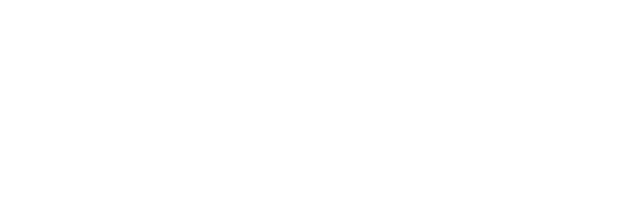
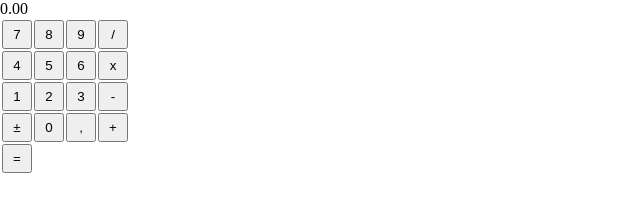
Before and after one commit to EnnoHK/calculator-TOP, a plain HTML site: page index.html in a window 1280 px wide. Shown: the whole page, without its empty margins (0-640 px from the left). Drawn offline with Linux system fonts and the light colour scheme.

Commit message:
Added HTML elements, first javascript ideas

```diff
--- a/index.html
+++ b/index.html
@@ -10,7 +10,37 @@
 </head>
 
 <body>
+    <div id="sumBox">0.00
+    </div>
+    <table>
+        <tr>
+            <td><button class="numbers" value=7>7</button></td>
+            <td><button class="numbers" value="8">8</button></td>
+            <td><button class="numbers" value="9">9</button></td>
+            <td><button class="operators" value='/'>/</button></td>
+        </tr>
+        <tr>
+            <td><button class="numbers" value="4">4</button></td>
+            <td><button class="numbers" value="5">5</button></td>
+            <td><button class="numbers" value="6">6</button></td>
+            <td><button class="operators" value="x">x</button></td>
+        </tr>
+        <tr>
+            <td><button class="numbers" value="1">1</button></td>
+            <td><button class="numbers" value="2">2</button></td>
+            <td><button class="numbers" value="3">3</button></td>
+            <td><button class="operators" value="-">-</button></td>
+        </tr>
+        <tr>
+            <td><button>±</button></td>
+            <td><button class="numbers" value="0">0</button></td>
+            <td><button>,</button></td>
+            <td><button class="operators" value="+">+</button></td>
+        </tr>
 
+        <td><button id="equals" class="operators" value="+">=</button></td>
+
+    </table>
 
     <script src="javascript.js"></script>
 </body>
--- a/javascript.js
+++ b/javascript.js
@@ -0,0 +1,42 @@
+//Variable Declaration
+var x = 0;
+var y = 0;
+var z = document.getElementsByClassName("operators").value;
+console.log(x)
+console.log(y)
+console.log(z)
+
+document.getElementsByClassName("numbers").onclick = function declareFirstNum() {
+    const firstNum = document.getElementsByClassName("numbers");
+    x = firstNum[0];
+    // x += document.getElementsByClassName("numbers").value;
+};
+document.getElementsByClassName("operators").onclick = function declareOperator() {
+    z = document.document.getElementsByClassName("operators").value;
+};
+y += document.getElementsByClassName("numbers").value;
+
+
+document.getElementById("equals").onclick = function calculate() {
+    document.getElementById('sumBox').innerHTML = x + z + y;
+
+    console.log(x)
+    console.log(y)
+    console.log(z)
+}
+    ;
+
+
+// equal.addEventListener("click", calculate(x, y, z));
+
+//OPERATE Function
+
+
+
+/*
+get user input as variable
+    -> declare new number after press on operator
+call function on "=" press
+function creates object
+
+*/
--- a/styles.css
+++ b/styles.css
@@ -0,0 +1,14 @@
+* {
+    margin: 0;
+    padding: 0;
+}
+
+td {
+    width: max-content;
+
+}
+
+button {
+    width: 30px;
+    padding: 5px;
+}
```
